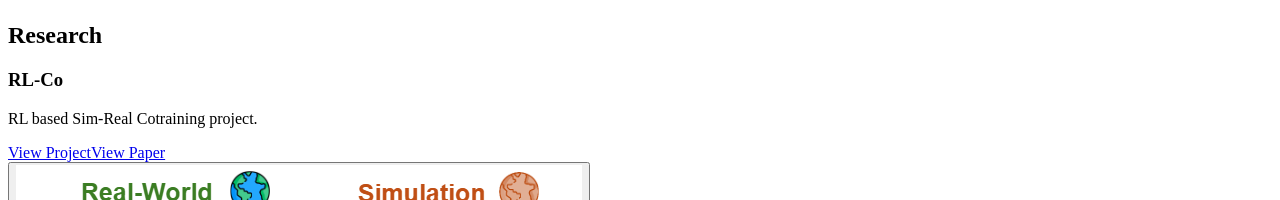
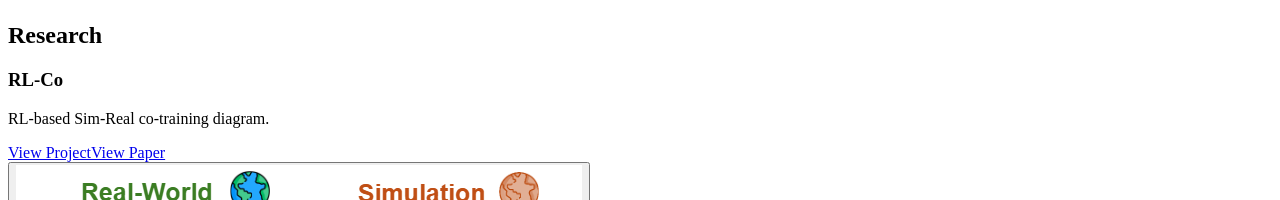
Before and after one commit to bianhua-12/bianhua-12.github.io, a React (Vite) app: page / in a window 1280 px wide. Shown: the part 2669-2869 px from the top of the page. Built offline with nearby package versions, Linux system fonts and the light colour scheme; the HTML template or start-up script is replaced by a standard one.

Commit message:
update content

```diff
--- a/src/content.ts
+++ b/src/content.ts
@@ -42,7 +42,7 @@ export const aboutParagraphs: TextSegment[][] = [
 export const researchProjects: Project[] = [
   {
     title: "RL-Co",
-    description: "RL based Sim-Real Cotraining project.",
+    description: "RL-based Sim-Real co-training diagram.",
     href: "https://github.com/slzhta/RLinf",
     imageSrc: "/img/projects/rl-co.png",
     imageAlt: "RL-based Sim-Real co-training diagram",
```
